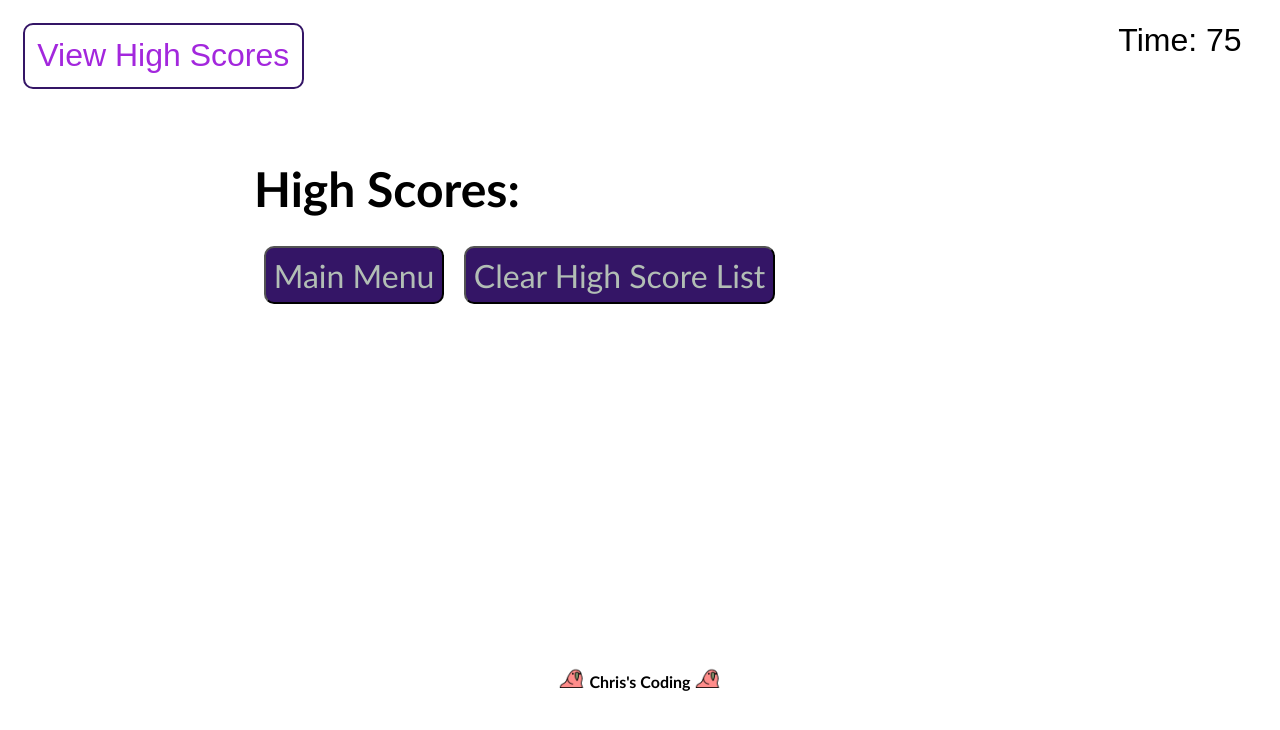
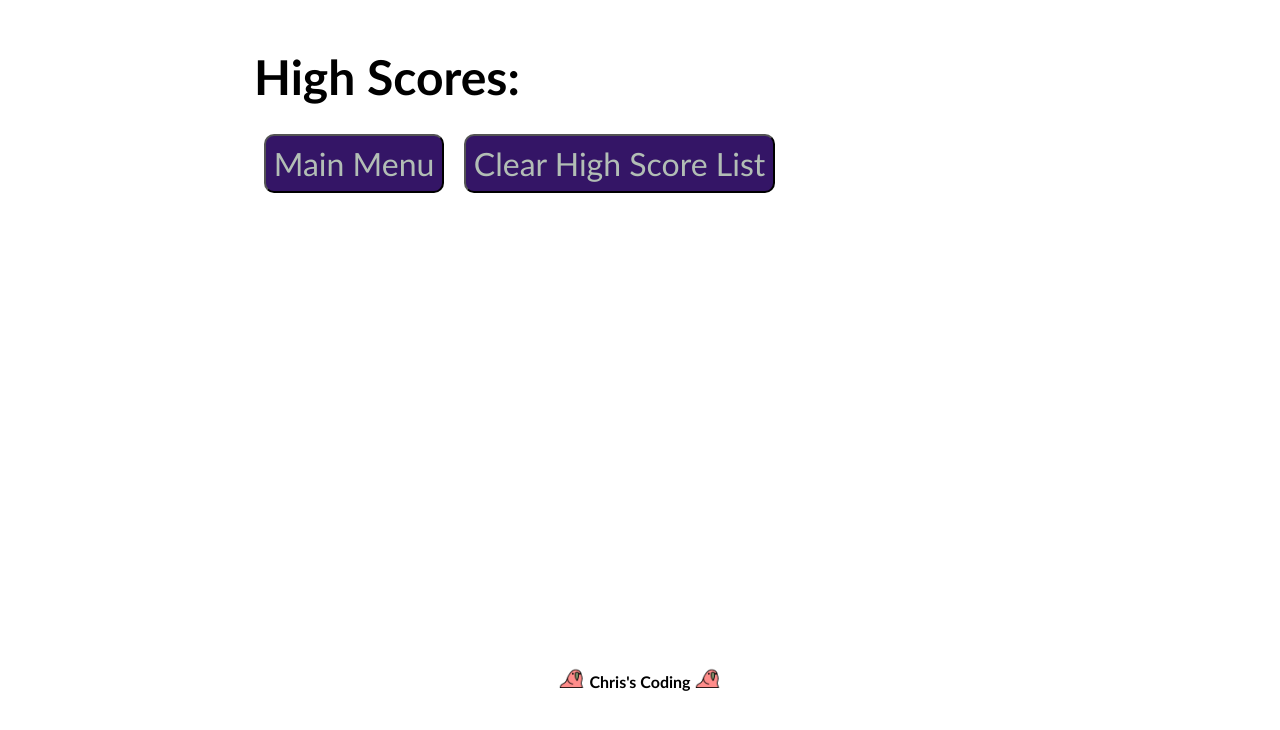
Before and after one commit to chrisosbii/041j2cAIbG2T, a plain HTML site: page index.html in a window 1280 px wide. Both pictures are taken after a click on the button "View High Scores". Drawn offline with Linux system fonts and the light colour scheme.

Commit message:
cleaned up printing high scores and hiding the header

```diff
--- a/assets/js/script.js
+++ b/assets/js/script.js
@@ -51,6 +51,7 @@ function setTime(seconds){
 function landingPage(){
   //clear page
   clearPage();
+  header.style.visibility = 'visable';
   //reset timer
   secondsLeft = 75;
   setTime(secondsLeft);
@@ -176,6 +177,7 @@ function storeHS(){
 function printHS(){
   // clear the page
   clearPage();
+  header.setAttribute("hidden", "hidden");
   title.textContent = "High Scores:";
   //create sorted list object
   var order = document.createElement("ol");
@@ -293,6 +295,12 @@ function showAnswer(str){
  * Clears the page of content
  */
 function clearPage(){
+  //check if header is hidden
+
+  var test = header.getAttribute("hidden");
+  if(test){
+    header.removeAttribute("hidden");
+  }
   title.textContent = "";
   body.textContent = "";
   while (body.firstChild) {
@@ -304,6 +312,7 @@ function clearPage(){
   }
 }
 
+//init activities
 landingPage();
 loadHS();
 
--- a/index.html
+++ b/index.html
@@ -14,7 +14,7 @@
     <!-- Start Body -->
     <body>
         <!-- Start Header -->
-        <header>
+        <header id="header">
             <div>
                 <!-- Add Score on Left -->
                 <button id="highscorelink" onclick="printHS()">View High Scores</button>
```
